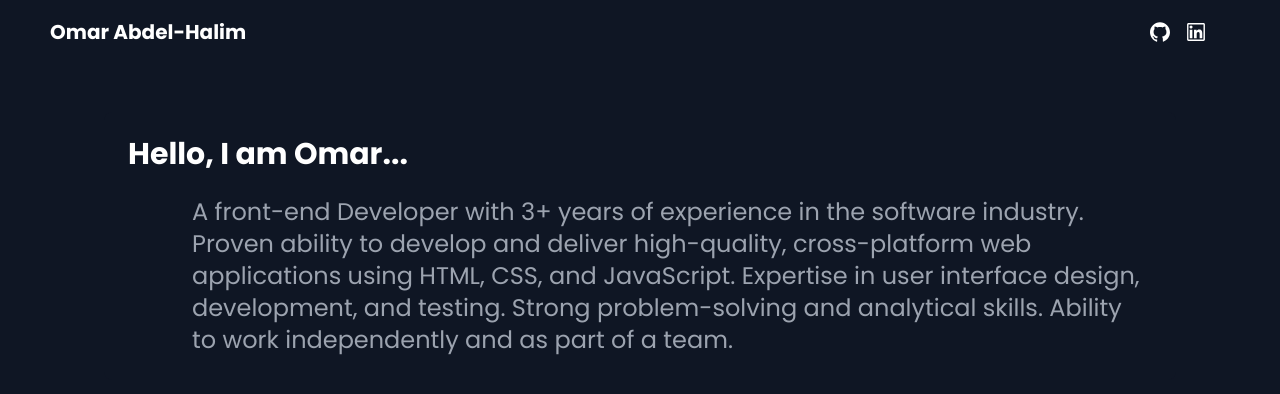
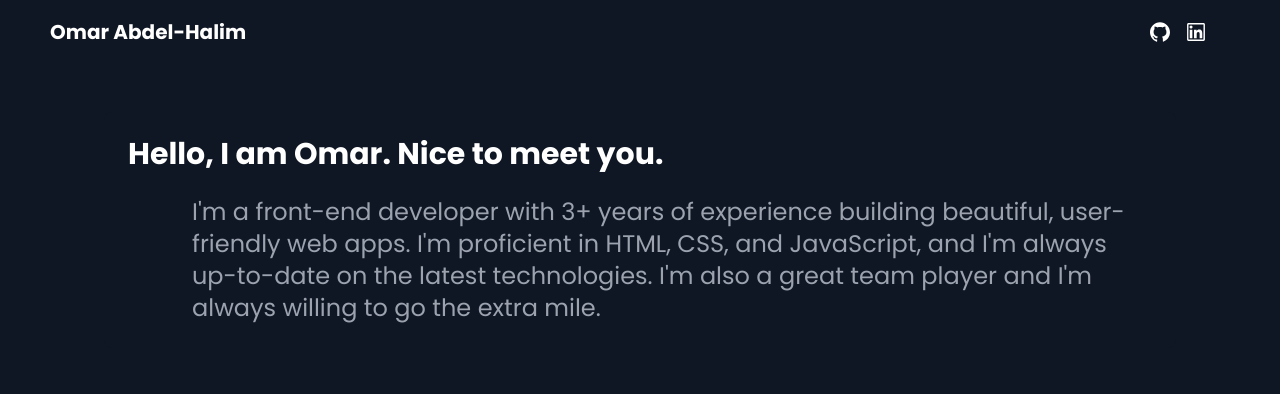
Before and after one commit to Omar300HP/My-Portfolio, a Next.js app: page / in a window 1280 px wide. Shown: the top 394 px of the page. Built offline with nearby package versions, Linux system fonts and the light colour scheme.

Commit message:
feat: change content

```diff
--- a/src/components/StaticContent/Hello.jsx
+++ b/src/components/StaticContent/Hello.jsx
@@ -6,7 +6,7 @@ const font = Poppins({ subsets: ["latin"], weight: "700" });
 const Hello = () => {
   return (
     <div className={classNames("text-white text-3xl", font.className)}>
-      Hello, I am Omar...
+      Hello, I am Omar. Nice to meet you.
     </div>
   );
 };
--- a/src/components/StaticContent/Summary.jsx
+++ b/src/components/StaticContent/Summary.jsx
@@ -12,12 +12,11 @@ const Summary = ({ className }) => {
         className
       )}
     >
-      A front-end Developer with 3+ years of experience in the software
-      industry. Proven ability to develop and deliver high-quality,
-      cross-platform web applications using HTML, CSS, and JavaScript. Expertise
-      in user interface design, development, and testing. Strong problem-solving
-      and analytical skills. Ability to work independently and as part of a
-      team.
+      I&apos;m a front-end developer with 3+ years of experience building
+      beautiful, user-friendly web apps. I&apos;m proficient in HTML, CSS, and
+      JavaScript, and I&apos;m always up-to-date on the latest technologies.
+      I&apos;m also a great team player and I&apos;m always willing to go the
+      extra mile.
     </div>
   );
 };
```
